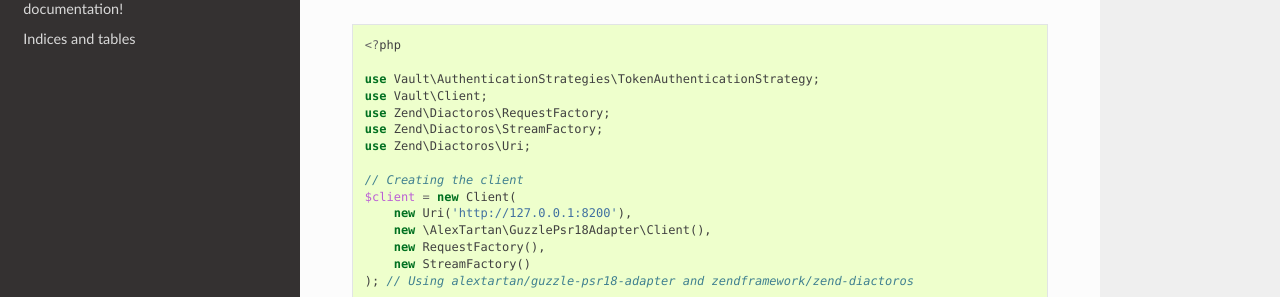
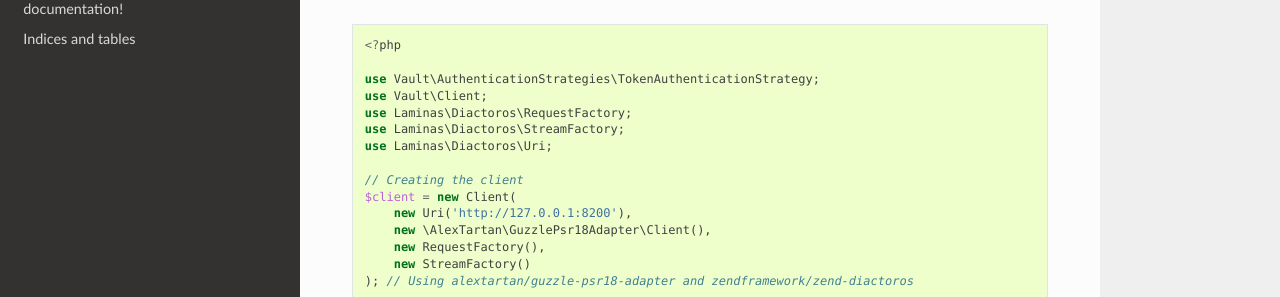
Before and after one commit to CSharpRU/vault-php, a Sphinx documentation site: the page built from docs/index.rst, in a window 1280 px wide and 900 px high, scrolled down 813 px. Shown: the part 154-451 px from the top of the window. Built offline with Sphinx 7.4.7 and the Read the Docs theme 2.0.0, drawn with Linux system fonts in a browser that asks for light colours.

Commit message:
use Laminas namespace instead of Zend one

```diff
--- a/docs/index.rst
+++ b/docs/index.rst
@@ -64,9 +64,9 @@
 
     use Vault\AuthenticationStrategies\TokenAuthenticationStrategy;
     use Vault\Client;
-    use Zend\Diactoros\RequestFactory;
-    use Zend\Diactoros\StreamFactory;
-    use Zend\Diactoros\Uri;
+    use Laminas\Diactoros\RequestFactory;
+    use Laminas\Diactoros\StreamFactory;
+    use Laminas\Diactoros\Uri;
 
     // Creating the client
     $client = new Client(
```
Also changed, not shown: 4 other files.
